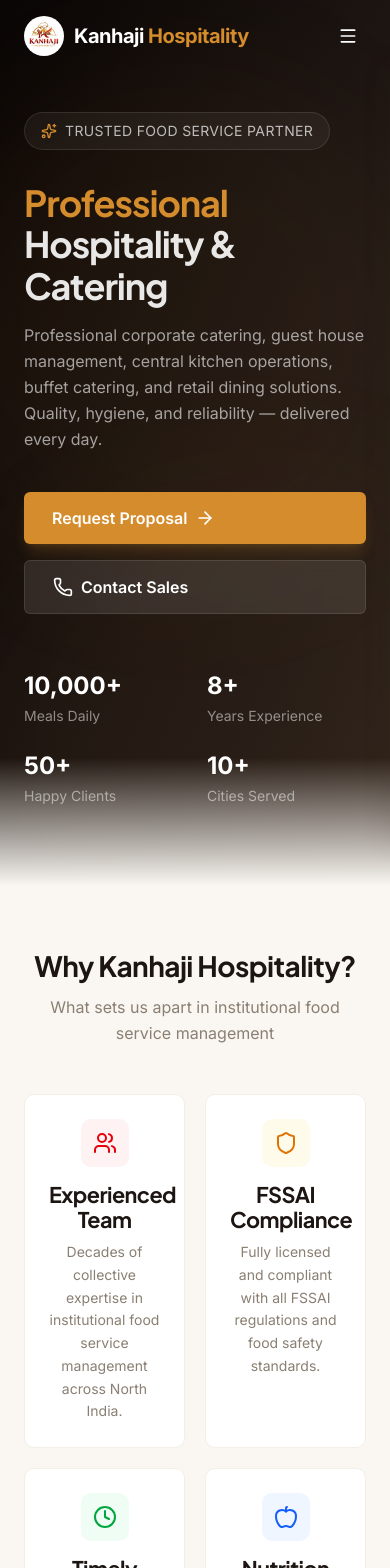
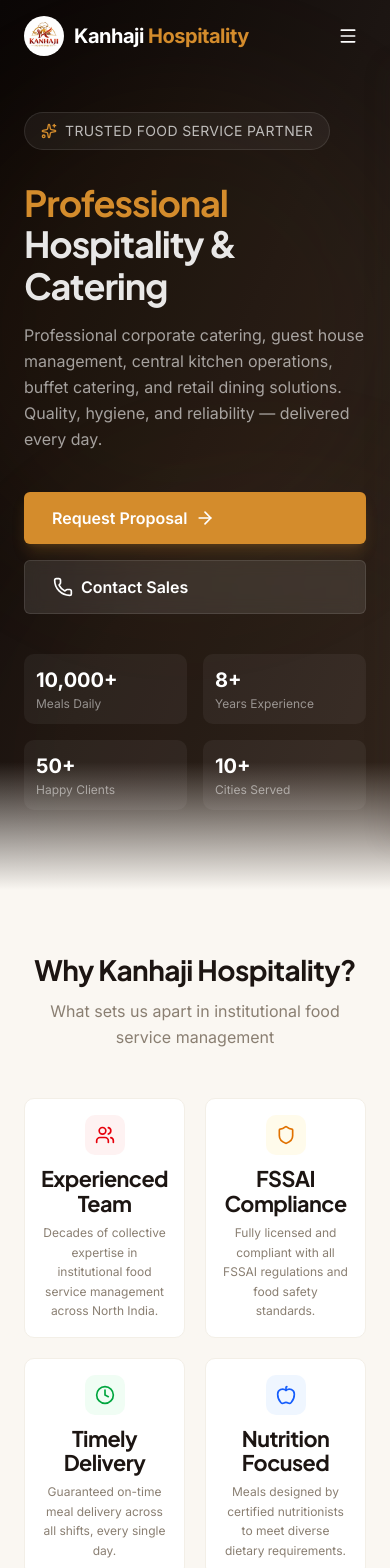
Before and after one commit to Adarshraj28/Kanhaji-Hospitality, a Next.js app: page / in a window 390 px wide. Shown: the top 1568 px of the page. Built offline with nearby package versions, Linux system fonts and the light colour scheme.

Commit message:
Mobile improvements: responsive testimonials, touch optimizations, spacing fixes

```diff
--- a/src/app/globals.css
+++ b/src/app/globals.css
@@ -159,6 +159,33 @@
   background-color: var(--color-off-white);
 }
 
+/* ─── Mobile Touch Optimizations ──────────────────────── */
+@media (hover: none) and (pointer: coarse) {
+  /* Increase touch targets on mobile */
+  a, button, [role="button"] {
+    min-height: 44px;
+  }
+
+  /* Remove hover states on touch devices, they persist annoyingly */
+  .group:hover .group-hover\:scale-105,
+  .group:hover .group-hover\:scale-110 {
+    transform: none;
+  }
+}
+
+/* Safe area padding for modern mobile devices */
+@supports (padding-top: env(safe-area-inset-top)) {
+  .container-custom {
+    padding-left: max(1.5rem, env(safe-area-inset-left));
+    padding-right: max(1.5rem, env(safe-area-inset-right));
+  }
+}
+
+/* Prevent text size adjustment on mobile orientation change */
+html {
+  -webkit-text-size-adjust: 100%;
+}
+
 /* ─── Subtle Animations ────────────────────────────────── */
 @keyframes fadeUp {
   from {
--- a/src/components/sections/ComplianceSection.tsx
+++ b/src/components/sections/ComplianceSection.tsx
@@ -76,16 +76,16 @@
         <div className="grid grid-cols-2 sm:grid-cols-3 lg:grid-cols-6 gap-4">
           {complianceItems.map((item, index) => (
             <AnimatedSection key={item.title} delay={index * 0.07}>
-              <div className="bg-white rounded-lg border border-[#f3efe7] p-5 text-center h-full hover:shadow-md hover:border-[#e8d5c0] transition-all duration-300 group">
+              <div className="bg-white rounded-lg border border-[#f3efe7] p-4 md:p-5 text-center h-full hover:shadow-md hover:border-[#e8d5c0] transition-all duration-300 group">
                 <div
-                  className={`w-12 h-12 rounded-lg ${item.bg} flex items-center justify-center mx-auto mb-3 group-hover:scale-110 transition-transform duration-300`}
+                  className={`w-10 h-10 md:w-12 md:h-12 rounded-lg ${item.bg} flex items-center justify-center mx-auto mb-2 md:mb-3 group-hover:scale-110 transition-transform duration-300`}
                 >
-                  <item.icon className={`w-6 h-6 ${item.color}`} />
+                  <item.icon className={`w-5 h-5 md:w-6 md:h-6 ${item.color}`} />
                 </div>
-                <h3 className="text-sm font-bold text-[#1c1512] mb-2">
+                <h3 className="text-xs md:text-sm font-bold text-[#1c1512] mb-1.5 md:mb-2">
                   {item.title}
                 </h3>
-                <p className="text-xs text-[#8a7f72] leading-relaxed">
+                <p className="text-[10px] md:text-xs text-[#8a7f72] leading-relaxed">
                   {item.description}
                 </p>
               </div>
--- a/src/components/sections/HeroSection.tsx
+++ b/src/components/sections/HeroSection.tsx
@@ -74,16 +74,16 @@
             </div>
 
             {/* Stats */}
-            <div className="mt-14 grid grid-cols-2 md:grid-cols-4 gap-6 md:gap-8">
+            <div className="mt-10 md:mt-14 grid grid-cols-2 md:grid-cols-4 gap-4 md:gap-8">
               {[
                 { value: "10,000+", label: "Meals Daily" },
                 { value: "8+", label: "Years Experience" },
                 { value: "50+", label: "Happy Clients" },
                 { value: "10+", label: "Cities Served" },
               ].map((stat) => (
-                <div key={stat.label}>
-                  <div className="text-2xl md:text-3xl font-bold text-white">{stat.value}</div>
-                  <div className="text-sm text-white/50 mt-1">{stat.label}</div>
+                <div key={stat.label} className="bg-white/5 rounded-lg p-3 md:p-0 md:bg-transparent">
+                  <div className="text-xl md:text-3xl font-bold text-white">{stat.value}</div>
+                  <div className="text-xs md:text-sm text-white/50 mt-0.5 md:mt-1">{stat.label}</div>
                 </div>
               ))}
             </div>
--- a/src/components/sections/TestimonialsSection.tsx
+++ b/src/components/sections/TestimonialsSection.tsx
@@ -1,6 +1,6 @@
 "use client";
 
-import { useState } from "react";
+import { useState, useEffect } from "react";
 import { ChevronLeft, ChevronRight, Star, Quote } from "lucide-react";
 import SectionHeading from "@/components/ui/SectionHeading";
 import AnimatedSection from "@/components/ui/AnimatedSection";
@@ -10,7 +10,26 @@
 
 export default function TestimonialsSection() {
   const [current, setCurrent] = useState(0);
-  const perPage = 3;
+  // Responsive per-page: 1 on mobile, 2 on tablet (md), 3 on desktop (lg)
+  const [perPage, setPerPage] = useState(3);
+
+  useEffect(() => {
+    const updatePerPage = () => {
+      if (window.innerWidth < 768) setPerPage(1);
+      else if (window.innerWidth < 1024) setPerPage(2);
+      else setPerPage(3);
+    };
+    updatePerPage();
+    window.addEventListener("resize", updatePerPage);
+    return () => window.removeEventListener("resize", updatePerPage);
+  }, []);
+
+  // Clamp current page when perPage changes (e.g., resize from mobile to desktop)
+  useEffect(() => {
+    const maxPage = Math.ceil(TESTIMONIALS.length / perPage) - 1;
+    setCurrent(prev => Math.min(prev, Math.max(0, maxPage)));
+  }, [perPage]);
+
   const total = Math.ceil(TESTIMONIALS.length / perPage);
   const visible = TESTIMONIALS.slice(current * perPage, current * perPage + perPage);
 
--- a/src/components/sections/WhyChooseUs.tsx
+++ b/src/components/sections/WhyChooseUs.tsx
@@ -32,14 +32,14 @@
         <div className="grid grid-cols-2 md:grid-cols-3 lg:grid-cols-5 gap-5">
           {WHY_CHOOSE_US.map((item, index) => (
             <AnimatedSection key={item.title} delay={index * 0.06}>
-              <div className="bg-white rounded-lg border border-[#f3efe7] p-6 text-center h-full hover:shadow-md hover:border-[#e8d5c0] transition-all duration-300 group">
-                <div className={`w-12 h-12 rounded-lg ${ICON_COLORS[index % ICON_COLORS.length].bg} flex items-center justify-center mx-auto mb-4 group-hover:scale-110 transition-transform duration-300`}>
-                  <Icon name={item.icon} className={ICON_COLORS[index % ICON_COLORS.length].text} size={24} />
+              <div className="bg-white rounded-lg border border-[#f3efe7] p-4 md:p-6 text-center h-full hover:shadow-md hover:border-[#e8d5c0] transition-all duration-300 group">
+                <div className={`w-10 h-10 md:w-12 md:h-12 rounded-lg ${ICON_COLORS[index % ICON_COLORS.length].bg} flex items-center justify-center mx-auto mb-3 md:mb-4 group-hover:scale-110 transition-transform duration-300`}>
+                  <Icon name={item.icon} className={ICON_COLORS[index % ICON_COLORS.length].text} size={20} />
                 </div>
-                <h3 className="text-base font-semibold text-[#1c1512] mb-2">
+                <h3 className="text-sm md:text-base font-semibold text-[#1c1512] mb-1.5 md:mb-2">
                   {item.title}
                 </h3>
-                <p className="text-sm text-[#8a7f72] leading-relaxed">
+                <p className="text-xs md:text-sm text-[#8a7f72] leading-relaxed">
                   {item.description}
                 </p>
               </div>
```
